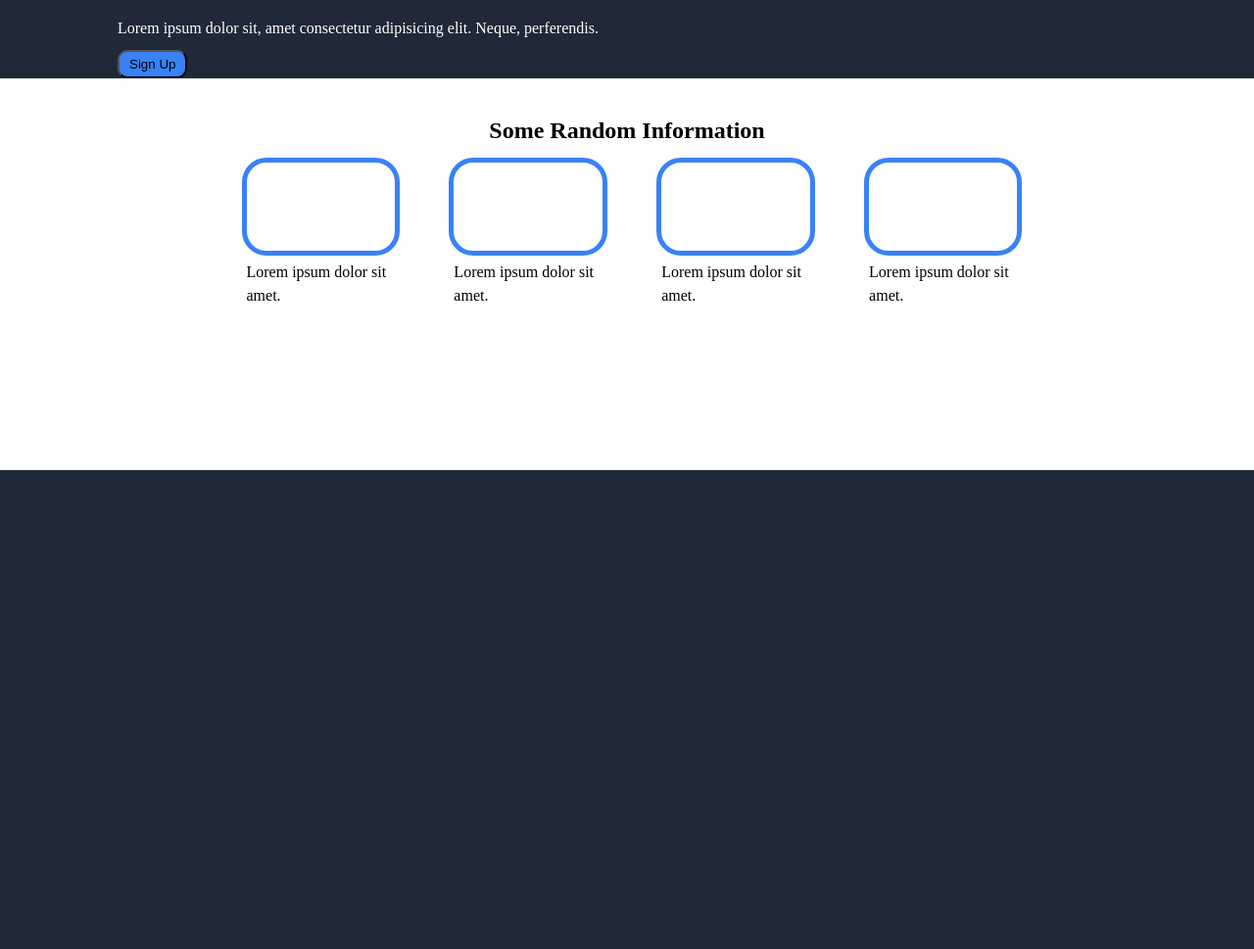
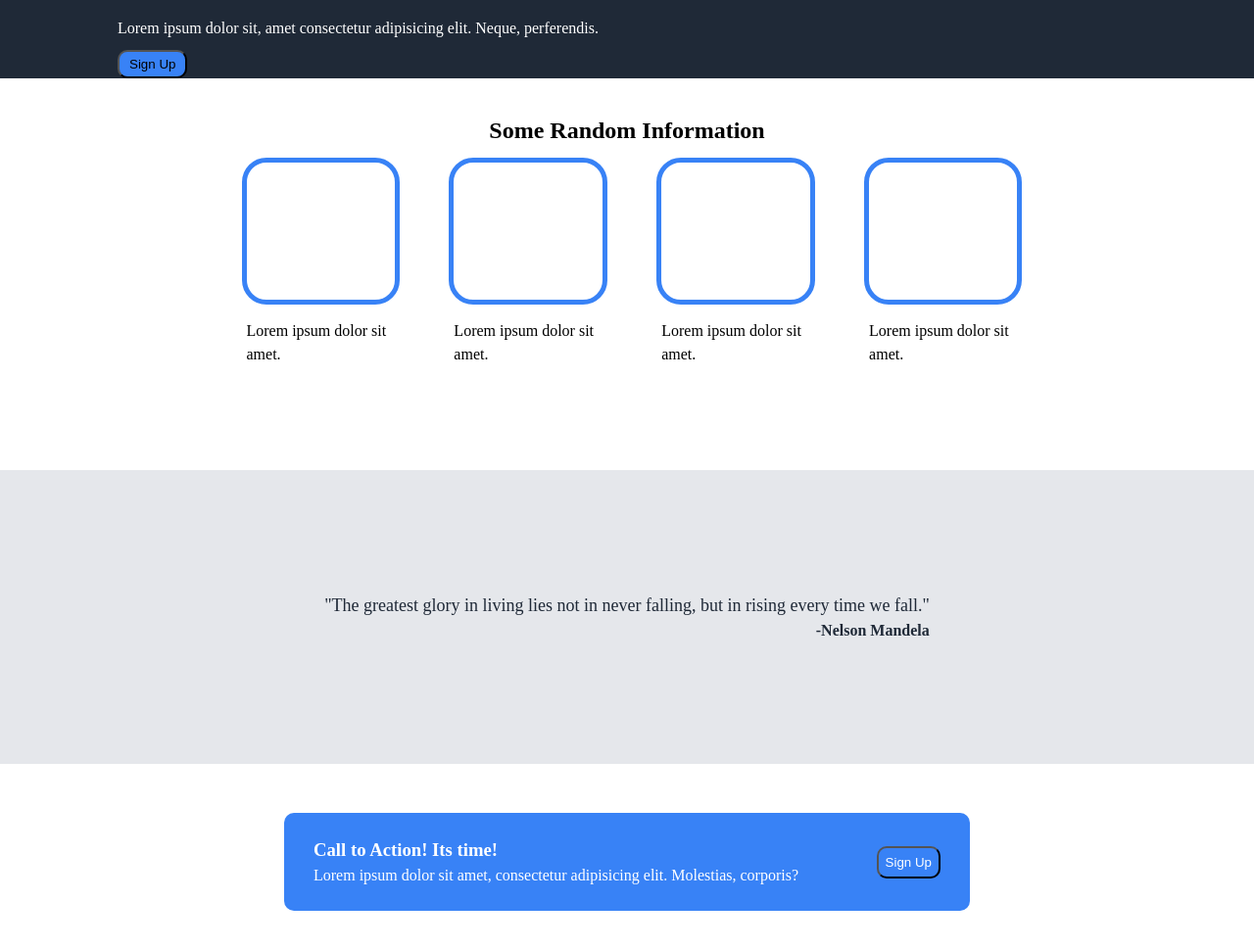
Before and after one commit to abdme/OdinPage1, a plain HTML site: page index.html in a window 1280 px wide. Shown: the part 131-1100 px from the top of the page at 98% size. Before the commit the page ends 800 px from the top, so only its background shows below. Drawn offline with Linux system fonts and the light colour scheme.

Commit message:
Add index.html

```diff
--- a/index.html
+++ b/index.html
@@ -51,11 +51,30 @@
         </div>
     </section>
 
+    <section class="section2">
 
-        <!-- <section>
+        <div class="container">
 
-            <div>Lorem ipsum dolor sit amet consectetur adipisicing elit. Eum earum perspiciatis officiis quis provident eos.</div>
+            <h3>
+                "The greatest glory in living lies not in never falling, but in rising every time we fall."
+            </h3><span>-Nelson Mandela</span>
+        </div>
 
-        </section> -->
+    </section>
+
+    <footer class="pageFooter">
+        <div class="container">
+
+            <div class="ftext">
+                <h3>Call to Action! Its time!</h3>
+                <p>Lorem ipsum dolor sit amet, consectetur adipisicing elit. Molestias, corporis?</p>
+            </div>
+
+            <div class="buttons">
+                    <button name="abtn">Sign Up</button>
+            </div>
+        </div>
+
+    </footer>
 </body>
 </html>
--- a/style.css
+++ b/style.css
@@ -110,7 +110,7 @@ ul{
 
 .section1 .box{
     margin-left: 10px;
-    height: 100px;
+    height: 150px;
     width: 20%;
     border: solid 5px #3882f6;
     border-radius: 25px;
@@ -118,5 +118,51 @@ ul{
 
 
 .section1 .box p{
-    padding-top: 100px;
+    padding-top: 160px;
 }
+
+.section2{
+    color: #1F2937;
+    background-color: #E5E7EB;
+    height: 300px;
+    display: flex;
+    justify-content: center;
+    align-items: center;
+}
+
+.section2 span{
+    display: flex;
+    justify-content: end;
+    font-weight: bold;
+}
+
+.section2 h3{
+    font-size: large;
+    font-weight: 200;
+}
+
+.pageFooter{
+    height: 200px;
+    background-color: white;
+    color: white;
+
+    display: flex;
+    align-items: center;
+}
+
+.pageFooter .container{
+    background-color: #3882f6;
+    display: flex;
+    justify-content: space-between;
+    align-items: center;
+    height: 100px;
+    width: 700px;
+    border-radius: 10px;
+}
+
+.pageFooter button{
+    background-color: #3882f6;
+    padding: 7px;
+    border-radius: 10px;
+    color: white;
+}
```
